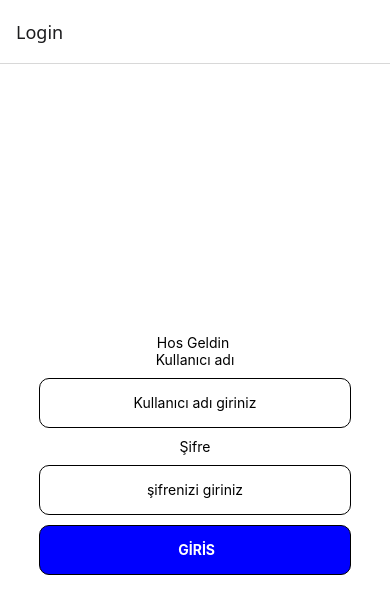
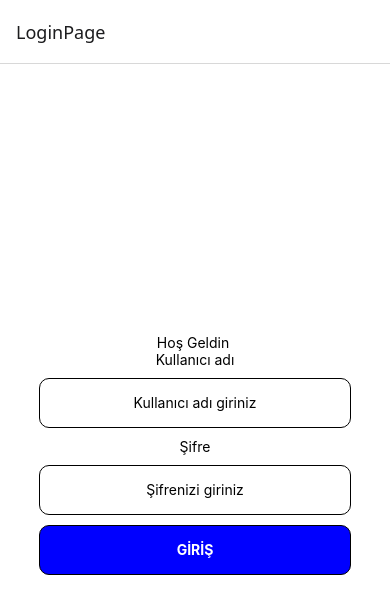
Before and after one commit to Burhn123/mypedigre, a React Native app: screen /Login in a window 390 px wide. Shown: the top 614 px of the page. Built offline with nearby package versions, Linux system fonts and the light colour scheme.

Commit message:
screen sorunu cözüm

```diff
--- a/App.js
+++ b/App.js
@@ -1,3 +1,27 @@
+import { StyleSheet, Text, View } from 'react-native';
+import React from 'react';
+import LoginPage from './src/screens/LoginPage';
+import SignupPage from './src/screens/SignupPage';
+import { NavigationContainer } from '@react-navigation/native';
+import { createStackNavigator } from '@react-navigation/stack';
+
+const Stack = createStackNavigator();
+
+const App = () => {
+  return (
+    <NavigationContainer>
+      <Stack.Navigator>
+        <Stack.Screen name='LoginPage' component={LoginPage} />
+        <Stack.Screen name='SignupPage' component={SignupPage} />
+      </Stack.Navigator>
+    </NavigationContainer>
+  );
+};
+
+export default App;
+
+
+/*
 import { StyleSheet, Text, View } from 'react-native'
 import React from 'react'
 import LoginPage from './src/screens/LoginPage'
@@ -9,14 +33,10 @@ const Stack = createNativeStackNavigator();
 
 const App = () => {
   return (
-
     <NavigationContainer>
       <Stack.Navigator>
-
         <Stack.Screen name='Login' component={LoginPage}/>
-
-        <Stack.Screen name='SigupPage'component={SignupPage}/>
-
+        <Stack.Screen name='SignupPage' component={SignupPage}/>
       </Stack.Navigator>
     </NavigationContainer>
 
@@ -26,3 +46,5 @@ const App = () => {
 export default App
 
 const styles = StyleSheet.create({})
+
+*/
--- a/package.json
+++ b/package.json
@@ -11,12 +11,13 @@
   "dependencies": {
     "@react-navigation/native": "^7.0.0",
     "@react-navigation/native-stack": "^7.0.0",
+    "@react-navigation/stack": "^7.0.0",
     "expo": "~51.0.28",
     "expo-status-bar": "~1.12.1",
     "react": "18.2.0",
     "react-native": "0.74.5",
-    "react-native-screens": "3.31.1",
-    "react-native-safe-area-context": "4.10.5"
+    "react-native-safe-area-context": "4.10.5",
+    "react-native-screens": "^4.0.0"
   },
   "devDependencies": {
     "@babel/core": "^7.20.0"
--- a/src/screens/LoginPage.js
+++ b/src/screens/LoginPage.js
@@ -1,3 +1,88 @@
+
+import { StatusBar } from 'expo-status-bar';
+import {
+  StyleSheet,
+  Text,
+  View,
+  TextInput,
+  Pressable,
+  Button,
+} from 'react-native';
+import React, { useState } from 'react';
+import Loading from '../components/Loading';
+
+const LoginPage = () => {
+  const [name, setName] = useState("");
+  const [lastName, setLastname] = useState("");
+  const [result, setResult] = useState('');
+  const [isLoading, setIsLoading] = useState(false);
+
+  return (
+    <View style={styles.container}>
+      <Text>Hoş Geldin {result}</Text>
+      <Text>Kullanıcı adı</Text>
+      <TextInput
+        keyboardType='email-address'
+        style={styles.textInputStyle}
+        placeholder='Kullanıcı adı giriniz'
+        onChangeText={setName}
+        value={name}
+        autoCapitalize='none'
+        autoCorrect={false}
+      />
+      <Text>Şifre</Text>
+      <TextInput
+        placeholder='Şifrenizi giriniz'
+        style={styles.textInputStyle}
+        onChangeText={setLastname}
+        value={lastName}
+        secureTextEntry={true}
+        autoCapitalize='none'
+        autoCorrect={false}
+      />
+      <Pressable
+        onPress={() => setIsLoading(true)}
+        style={({ pressed }) => [{ backgroundColor: pressed ? "gray" : 'blue' }, styles.button]}>
+        <Text style={styles.buttonText}>GİRİŞ</Text>
+      </Pressable>
+      {isLoading ? <Loading changeIsLoading={() => setIsLoading(false)} /> : null}
+      <StatusBar style="auto" />
+    </View>
+  );
+}
+
+export default LoginPage;
+
+const styles = StyleSheet.create({
+  container: {
+    flex: 1,
+    backgroundColor: '#fff',
+    alignItems: 'center',
+    justifyContent: 'center',
+  },
+  textInputStyle: {
+    borderWidth: 1,
+    width: '80%',
+    height: 50,
+    borderRadius: 10,
+    marginVertical: 10,
+    textAlign: 'center'
+  },
+  button: {
+    borderWidth: 1,
+    width: '80%',
+    height: 50,
+    borderRadius: 10,
+    alignItems: 'center',
+    justifyContent: 'center',
+  },
+  buttonText: {
+    fontWeight: 'bold',
+    color: 'white',
+  }
+});
+
+/*
 import { StatusBar } from 'expo-status-bar';
 import {
   StyleSheet,
@@ -88,3 +173,5 @@ const styles = StyleSheet.create({
 
 
 });
+
+*/
--- a/src/screens/SignupPage.js
+++ b/src/screens/SignupPage.js
@@ -14,4 +14,4 @@ const SignupPage =()=> {
 }
 
 export default SignupPage
-const style =StyleSheet.create({})
+const styles =StyleSheet.create({})
```
Also changed, not shown: src/components/Loading.js (+0 -13 lines), 1 other file (tests, documents, lock files or other folders).
